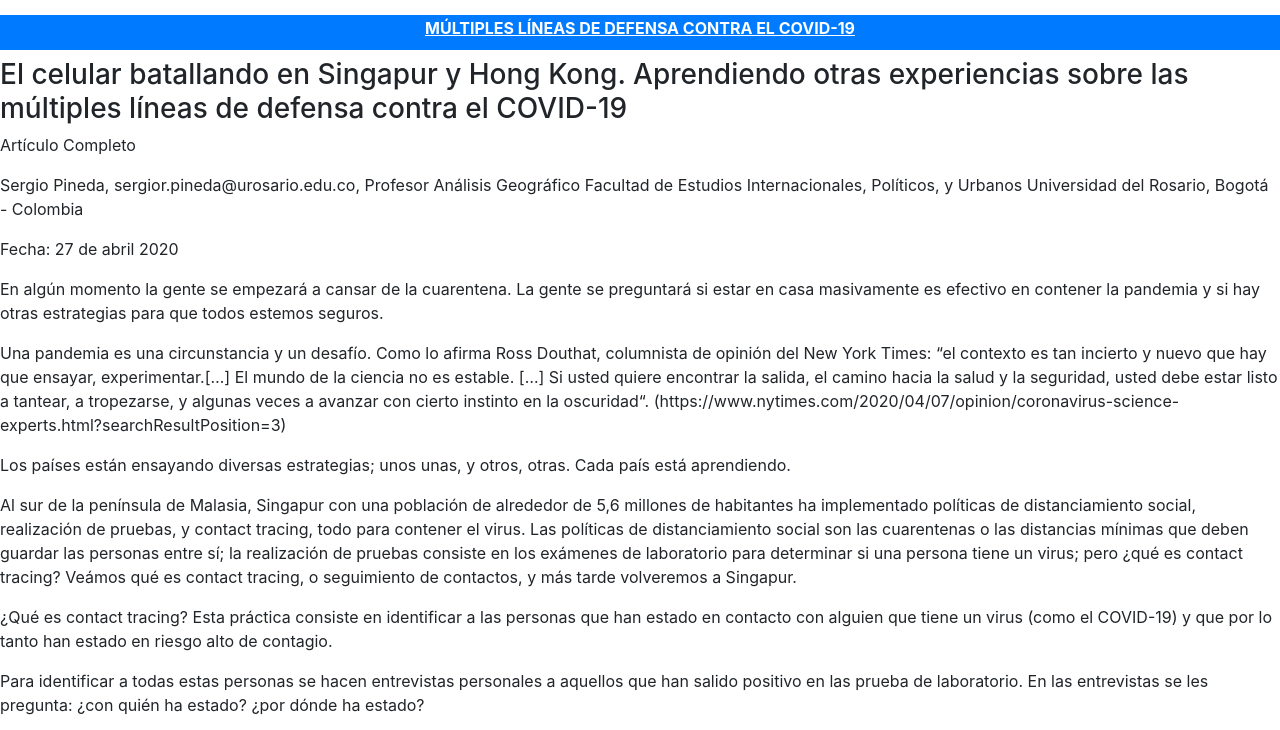
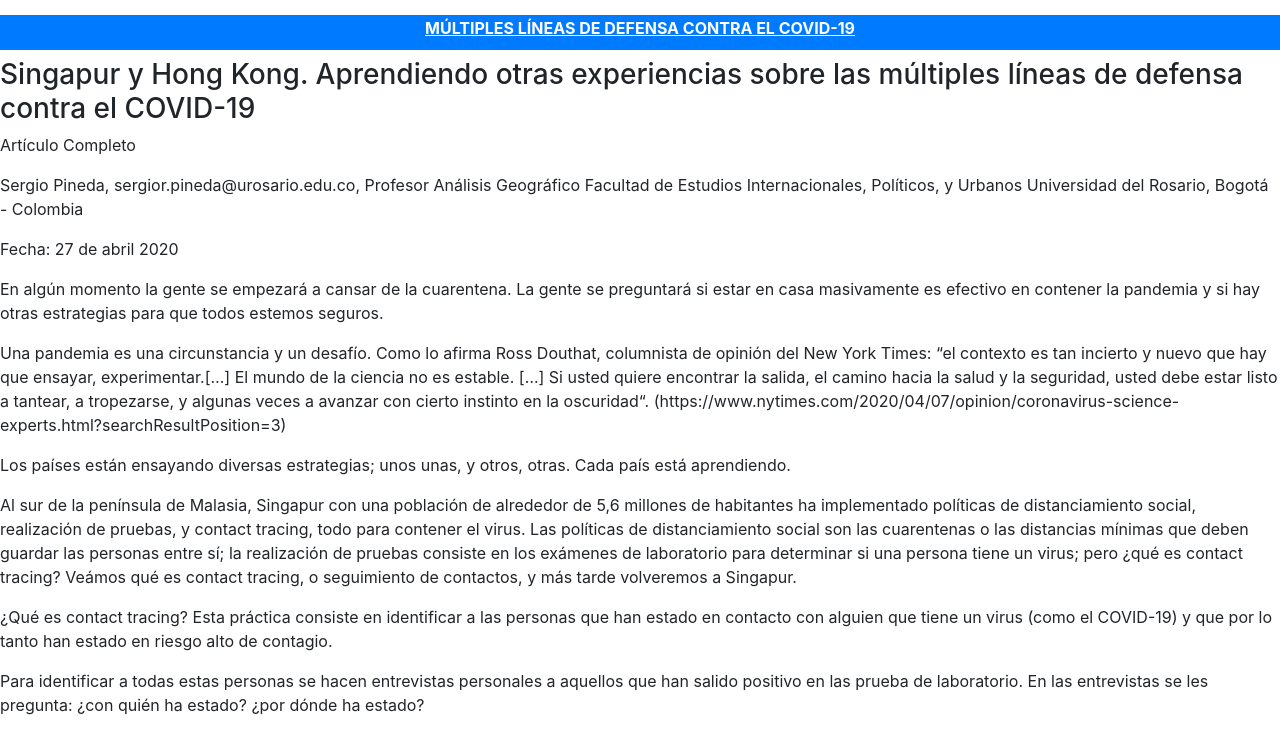
Before and after one commit to sergioroberto1/project0, a plain HTML site: page articulo.html in a window 1280 px wide. Shown: the part 68-798 px from the top of the page. Drawn offline with nearby package versions, Linux system fonts and the light colour scheme.

Commit message:
cambiando el título del artículo

```diff
--- a/articulo.html
+++ b/articulo.html
@@ -24,7 +24,7 @@
 <!--<iframe src="https://docs.google.com/viewer?srcid=1D3oxqSVABzE9ebuFor7VQbzdWP3Tpkxa&pid=explorer&efh=false&a=v&chrome=false&embedded=true" width=100% height="1000px"></iframe>
 -->
 
-<h3>El celular batallando en Singapur y Hong Kong.
+<h3>Singapur y Hong Kong.
 Aprendiendo otras experiencias sobre las múltiples líneas de defensa contra el COVID-19
 </h3>
 
```
Also changed, not shown: index.html (+1 -1 lines).
